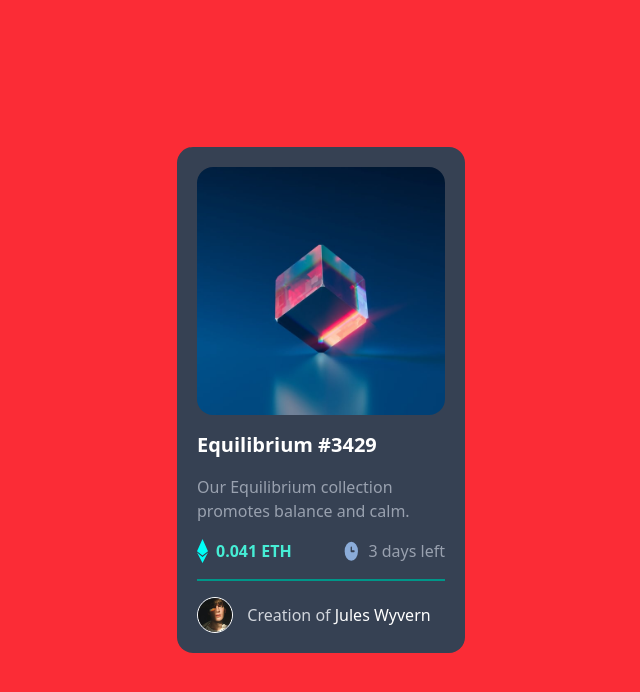
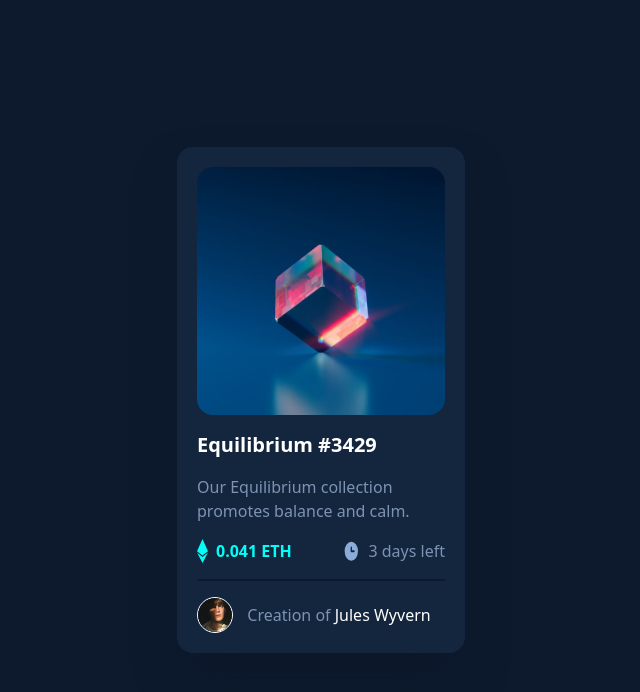
Before and after one commit to timshandrew/nft-preview-card-component, a React (Vite) app: page / in a window 1280 px wide. Shown: the top 692 px of the page, without its empty margins (319-959 px from the left). Built offline with nearby package versions, Linux system fonts and the light colour scheme.

Commit message:
add custom colours wth Tailwind themes

```diff
--- a/index.html
+++ b/index.html
@@ -6,7 +6,7 @@
     <meta name="viewport" content="width=device-width, initial-scale=1.0" />
     <title>Vite + React</title>
   </head>
-  <body class="min-h-screen flex items-center justify-center bg-red-500">
+  <body class="min-h-screen flex items-center justify-center bg-teal-600">
     <div id="root"></div>
     <script type="module" src="/src/main.jsx"></script>
   </body>
--- a/src/Card.jsx
+++ b/src/Card.jsx
@@ -3,20 +3,22 @@ import avatarImg from "/images/image-avatar.png";
 
 export default function Card() {
   return (
-    <div className="w-2xs rounded-2xl bg-gray-700 p-5 text-white">
+    <div className="w-2xs rounded-2xl bg-teal-500 p-5 text-teal-400 shadow-2xl shadow-teal-700">
       <img
         className="mb-4 rounded-2xl"
         src={productImage}
         alt="Etherem product image"
       />
-      <h1 className="mb-4 text-xl font-semibold">Equilibrium #3429</h1>
+      <h1 className="mb-4 text-xl font-semibold text-white">
+        Equilibrium #3429
+      </h1>
       <p className="mb-4 text-gray-400">
         Our Equilibrium collection promotes balance and calm.
       </p>
       <div className="flex justify-between border-b-2 border-teal-600 pb-4">
         <div className="flex gap-2">
           <img src="./images/icon-ethereum.svg" alt="Ethereum icon" />
-          <span className="w-max font-semibold text-teal-300">0.041 ETH</span>
+          <span className="text-turqoise w-max font-semibold">0.041 ETH</span>
         </div>
         <div className="flex gap-2">
           <img src="images/icon-clock.svg" alt="Clock icon" />
@@ -30,7 +32,7 @@ export default function Card() {
           alt="Creator avatar"
         />
         <span className="mx-auto">
-          <span className="text-gray-300">Creation of</span> Jules Wyvern
+          Creation of <span className="text-white">Jules Wyvern</span>
         </span>
       </div>
     </div>
--- a/src/index.css
+++ b/src/index.css
@@ -1 +1,11 @@
 @import "tailwindcss";
+
+@theme {
+  --color-*: initial;
+  --color-white: #ffffff;
+  --color-teal-400: #7c93b3;
+  --color-teal-500: #14263e;
+  --color-teal-600: #0d1a2d;
+  --color-teal-700: #0c1729;
+  --color-turqoise: #00fff8;
+}
```
